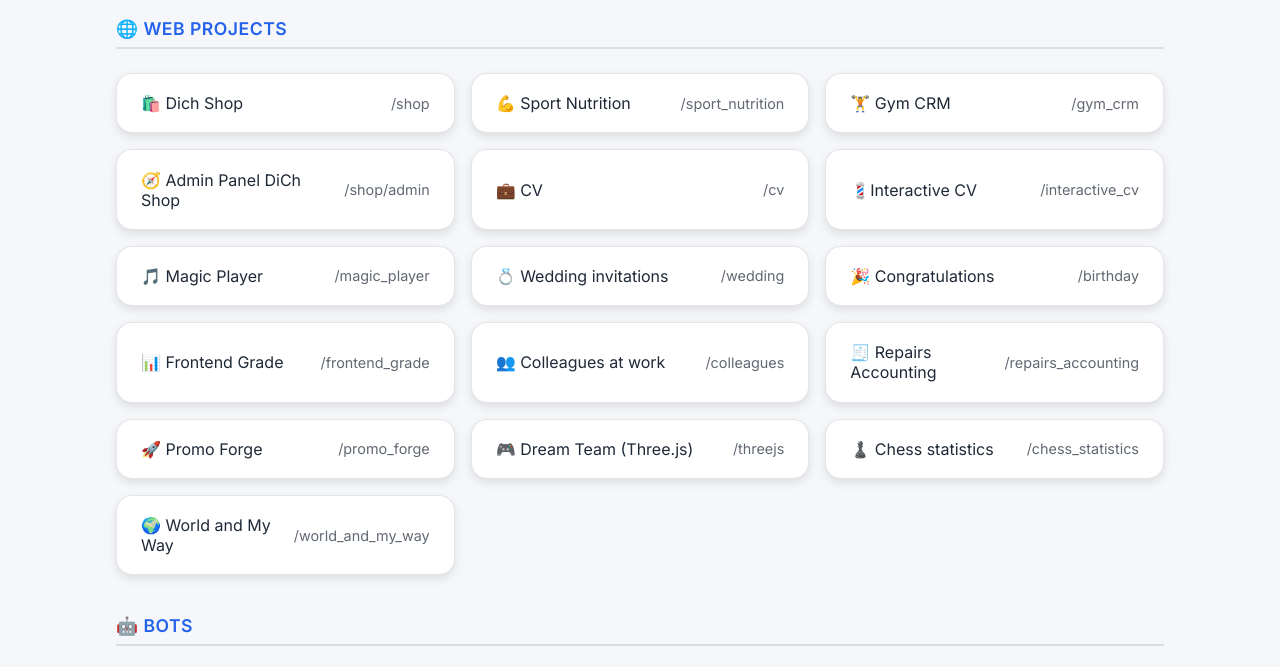
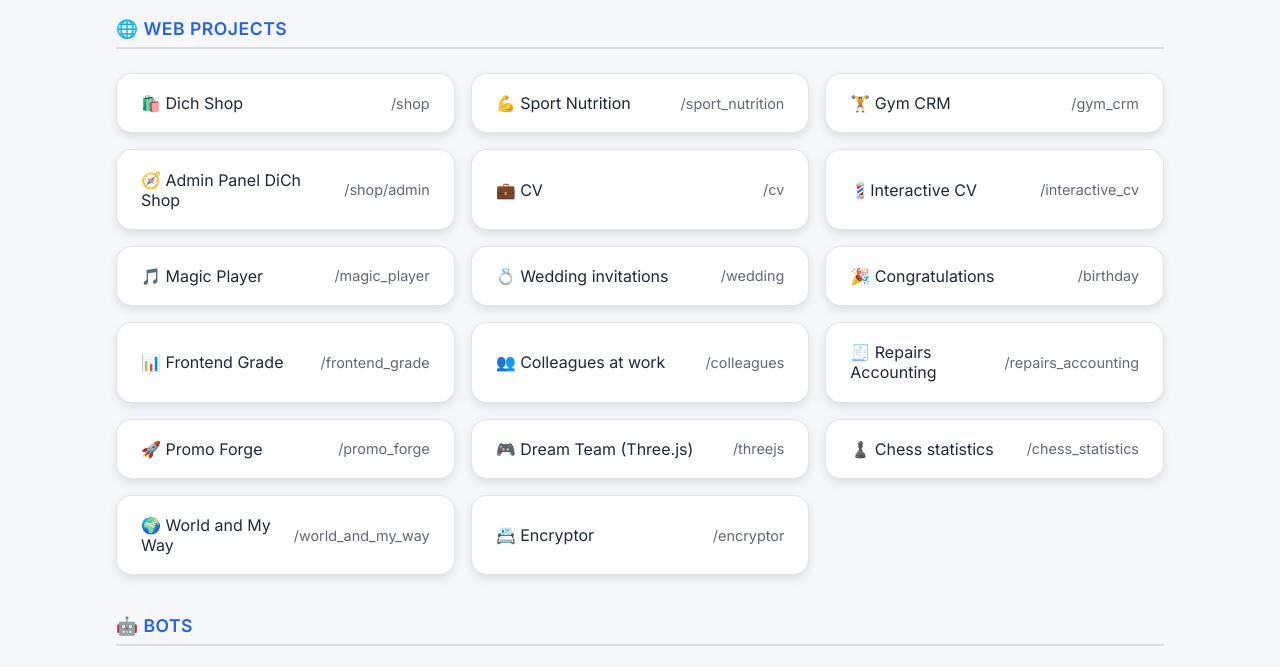
Before and after one commit to dimonss/navigationPage, a website: page index.html in a window 1280 px wide. Shown: the part 122-789 px from the top of the page. Drawn offline with Linux system fonts and the light colour scheme.

Commit message:
add encryptor part

```diff
--- a/index.html
+++ b/index.html
@@ -503,6 +503,8 @@
                 <span>/chess_statistics</span></a>
             <a href="/world_and_my_way" target="_blank" data-i18n="world_and_my_way">🌍 World and My Way
                 <span>/world_and_my_way</span></a>
+            <a href="/encryptor" target="_blank" data-i18n="encryptor">📇 Encryptor
+                <span>/encryptor</span></a>
         </div>
     </div>
 
@@ -603,6 +605,7 @@
             threejs: '🎮 Dream Team (Three.js)',
             chess_statistics: '♟️ Статистика шахматных партий',
             world_and_my_way: '🌍 Мир и мой путь',
+            encryptor:"📇 Шифратор",
             space_shooter: '🚀 Space Shooter',
             promo_forge_swagger: '📚 Генератор промо кодов API',
             chess_statistics_swagger: '📚 Статистика шахматных партий API',
@@ -639,6 +642,7 @@
             threejs: '🎮 Dream Team (Three.js)',
             chess_statistics: '♟️ Chess statistics',
             world_and_my_way: '🌍 World and My Way',
+            encryptor:"📇 Encryptor",
             space_shooter: '🚀 Space Shooter',
             promo_forge_swagger: '📚 Promo Forge API',
             chess_statistics_swagger: '📚 Chess statistics API',
```
